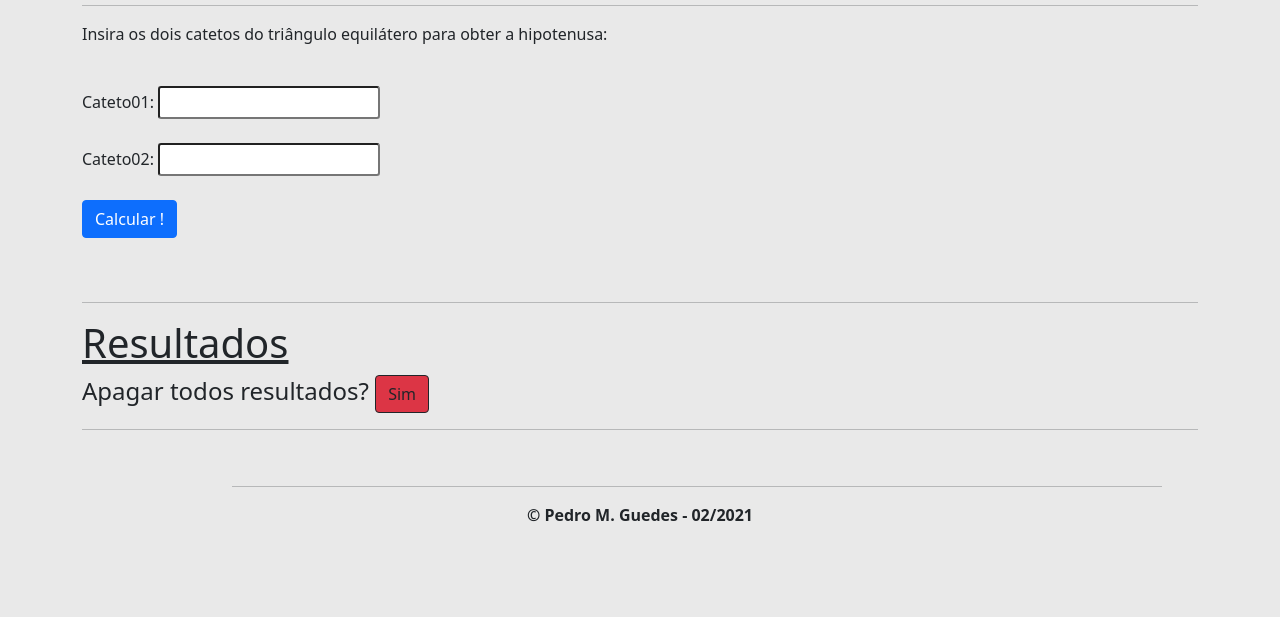
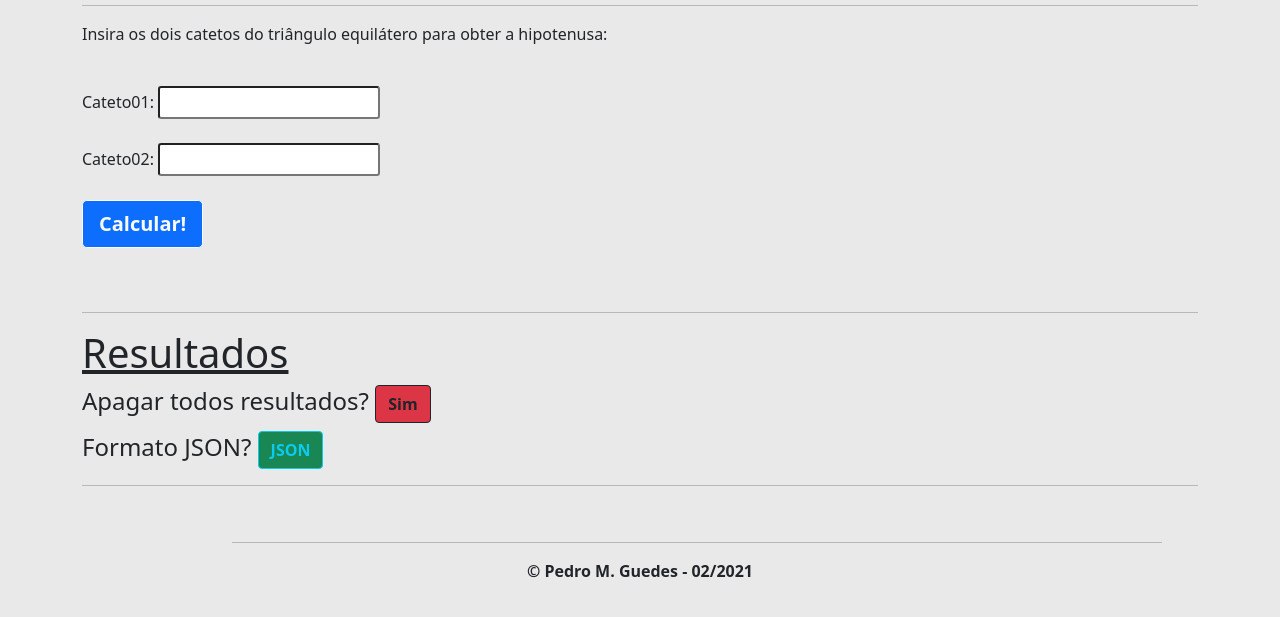
Before and after one commit to terrotar/PitagorasAPI, a Flask app: page /calculadora in a window 1280 px wide. Shown: the part 133-750 px from the top of the page. Run offline with Flask 2, Linux system fonts and the light colour scheme; data that the repository does not hold is empty; some libraries are stand-ins or nearby versions.

Commit message:
Arquivo 'calculadora.html' implementado botao com link json. Rota ainda nao implementada.

```diff
--- a/templates/calculadora.html
+++ b/templates/calculadora.html
@@ -42,7 +42,7 @@
             <br>
             <br>
 
-            <button type="submit" class="btn btn-primary">Calcular !</button>
+            <button type="submit" class="btn btn-outline-light btn-lg bg-primary"><strong>Calcular!</strong></button>
 
 
 
@@ -61,7 +61,8 @@
 
 
             <h1><u>Resultados</u></h1>
-            <h4>Apagar todos resultados? <a class="btn btn-outline-dark btn-md bg-danger" href="/calculadora/deletar/todos" role="button">Sim</a></h4>
+            <h4>Apagar todos resultados? <a class="btn btn-outline-dark btn-md bg-danger" href="/calculadora/deletar/todos" role="button"><strong>Sim</strong></a></h4>
+            <h4>Formato JSON? <a class="btn btn-outline-info btn-md bg-success" href="/calculadora/json" role="button"><strong>JSON</strong></a></h4>
             <hr>
             {% for triangulo in triangulos %}
 
```
Also changed, not shown: sql_Pitagoras/sql_app.db.
